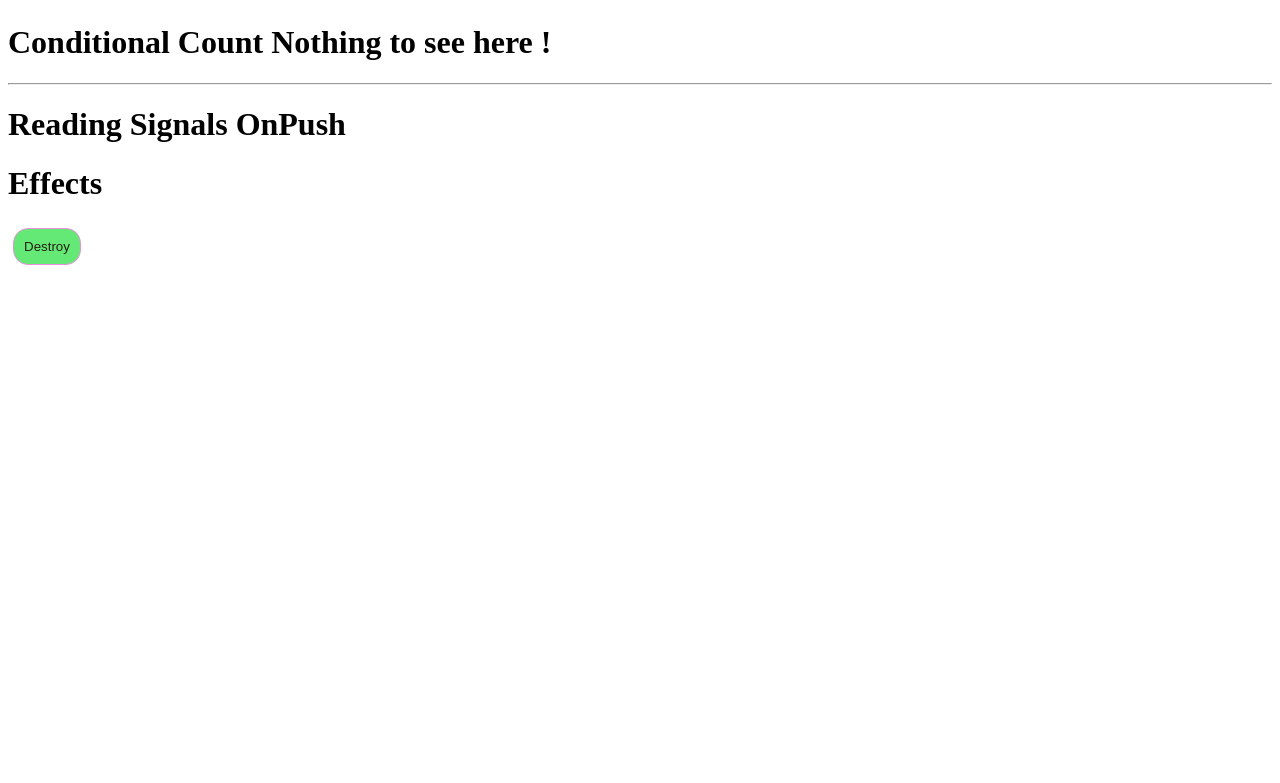
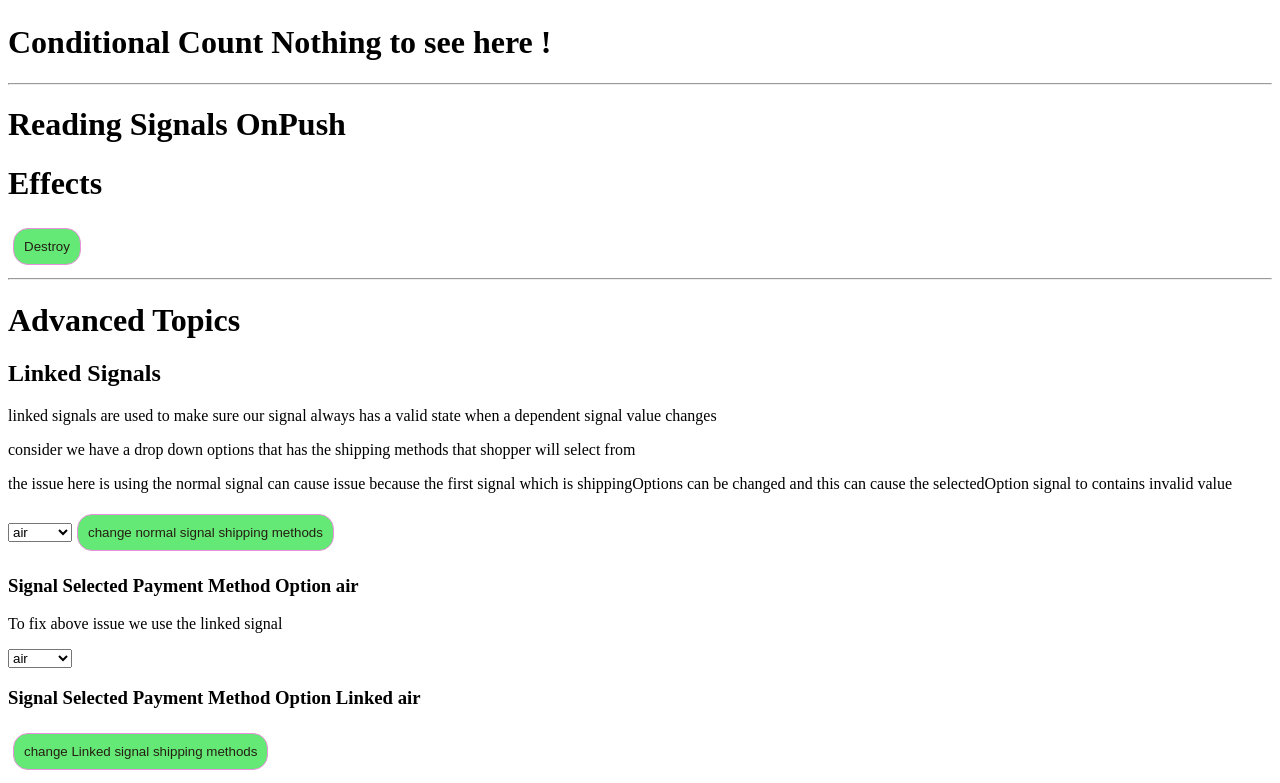
Before and after one commit to mhmoudalaskalany/Frontend-Development, an Angular app in the folder Angular/angular-tutorials/: page /signals in a window 1280 px wide. Shown: the part 508-1291 px from the top of the page. Before the commit the page ends 800 px from the top, so only its background shows below. Built offline with nearby package versions, Linux system fonts and the light colour scheme.

Commit message:
finish signals advanced topics

```diff
--- a/Angular/angular-tutorials/src/app/signals/signals/signals.html
+++ b/Angular/angular-tutorials/src/app/signals/signals/signals.html
@@ -19,3 +19,55 @@
 <h1>Reading Signals OnPush</h1>
 <h1>Effects</h1>
 <button class="btn" (click)="destroyEffect()">Destroy</button>
+
+<hr />
+
+<h1>Advanced Topics</h1>
+
+<h2>Linked Signals</h2>
+<p>
+  linked signals are used to make sure our signal always has a valid state when a dependent signal
+  value changes
+</p>
+
+<p>
+  consider we have a drop down options that has the shipping methods that shopper will select from
+</p>
+
+<p>
+  the issue here is using the normal signal can cause issue because the first signal which is
+  shippingOptions can be changed and this can cause the selectedOption signal to contains invalid
+  value
+</p>
+
+<select
+  name="selectedShippingOption"
+  id="selectedShippingOption"
+  (change)="changeShippingMethod($event)"
+>
+  @for(option of shippingOptions(); track $index) {
+  <option [value]="option.id">{{ option.name }}</option>
+  }
+</select>
+
+<button class="btn" (click)="changeShippingOptions()">change normal signal shipping methods</button>
+
+<h3>Signal Selected Payment Method Option {{ selectedOption().name }}</h3>
+
+<p>To fix above issue we use the linked signal</p>
+
+<select
+  name="selectedShippingOptionLinked"
+  id="selectedShippingOptionLinked"
+  (change)="changeShippingMethodLinked($event)"
+>
+  @for(option of shippingOptionsLinked(); track $index) {
+  <option [value]="option.id">{{ option.name }}</option>
+  }
+</select>
+
+<h3>Signal Selected Payment Method Option Linked {{ selectedOptionLinked().name }}</h3>
+
+<button class="btn" (click)="changeShippingOptionsLinked()">
+  change Linked signal shipping methods
+</button>
--- a/Angular/angular-tutorials/src/app/signals/signals/signals.ts
+++ b/Angular/angular-tutorials/src/app/signals/signals/signals.ts
@@ -10,10 +10,16 @@ import {
   Signal,
   signal,
   WritableSignal,
+  linkedSignal,
 } from '@angular/core';
+import { toSignal } from '@angular/core/rxjs-interop';
 import { FormsModule } from '@angular/forms';
+import { Observable, of } from 'rxjs';
 import { ChildSignal } from '../components/child-signal/child-signal';
-
+export interface ShippingMethod {
+  id: number;
+  name: string;
+}
 @Component({
   selector: 'app-signals',
   imports: [FormsModule, ChildSignal],
@@ -38,15 +44,10 @@ export class Signals implements OnInit {
     }
   });
 
-  constructor() {
-    effect(() => {
-      console.log(`The count is: ${this.count()}`);
-    });
-  }
-
   ngOnInit() {
     this.initializeLogging();
   }
+
   printCurrentCountValue = (): void => {
     this.count();
   };
@@ -87,4 +88,97 @@ export class Signals implements OnInit {
   destroyEffect = () => {
     this.loggingEffectReference.destroy();
   };
+
+  //-----------------------AdvancedTopics-----------------------
+  // Linked Signals
+  shippingOptions: WritableSignal<ShippingMethod[]> = signal([
+    {
+      id: 1,
+      name: 'air',
+    },
+    {
+      id: 2,
+      name: 'sea',
+    },
+    {
+      id: 3,
+      name: 'ground',
+    },
+  ]);
+
+  selectedOption: WritableSignal<ShippingMethod> = signal(this.shippingOptions()[0]);
+
+  changeShippingMethod = (event: Event): void => {
+    debugger;
+    const target = event.target as HTMLSelectElement;
+    const index = parseInt(target.value, 10);
+    this.selectedOption.set(this.shippingOptions()[index]);
+  };
+
+  // update the options to different value to make second signal invalid
+  changeShippingOptions = () => {
+    this.shippingOptions.set([
+      {
+        id: 1,
+        name: 'Email',
+      },
+      {
+        id: 2,
+        name: 'Will Call',
+      },
+      {
+        id: 3,
+        name: 'Postal Service',
+      },
+    ]);
+    console.log('select options after changing shipping methods', this.selectedOption());
+  };
+  // change the shippingOptions to  invalid value may set the selectedOption to invalid value
+  // to fix this we  need to use linkedSignal
+
+  shippingOptionsLinked: WritableSignal<ShippingMethod[]> = signal([
+    {
+      id: 1,
+      name: 'air',
+    },
+    {
+      id: 2,
+      name: 'sea',
+    },
+    {
+      id: 3,
+      name: 'ground',
+    },
+  ]);
+
+  selectedOptionLinked = linkedSignal(() => this.shippingOptionsLinked()[0]);
+
+  changeShippingMethodLinked = (event: Event): void => {
+    const target = event.target as HTMLSelectElement;
+    const index = parseInt(target.value, 10);
+    this.selectedOptionLinked.set(this.shippingOptionsLinked()[index]);
+  };
+
+  // update the shipping options value and check the linked selected option signal value on html
+  // it will be valid not like above one
+  changeShippingOptionsLinked = () => {
+    this.shippingOptionsLinked.set([
+      {
+        id: 1,
+        name: 'Email',
+      },
+      {
+        id: 2,
+        name: 'Will Call',
+      },
+      {
+        id: 3,
+        name: 'Postal Service',
+      },
+    ]);
+    console.log(
+      'linked select options after changing shipping methods',
+      this.selectedOptionLinked()
+    );
+  };
 }
```
